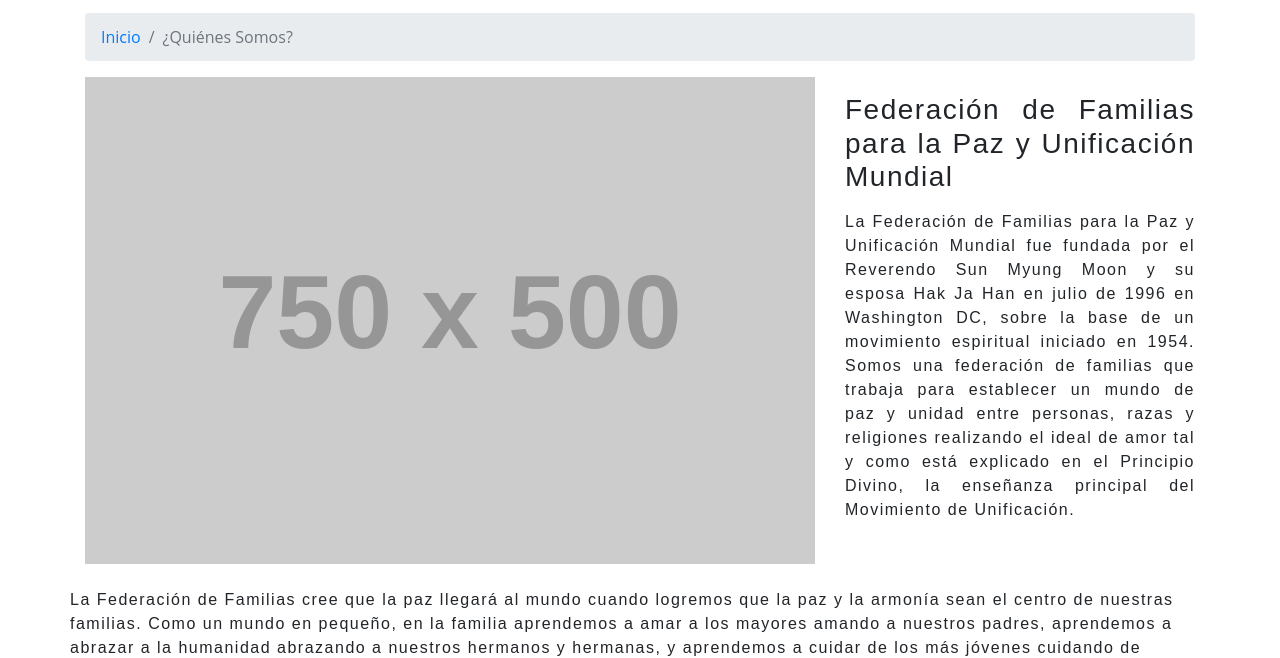
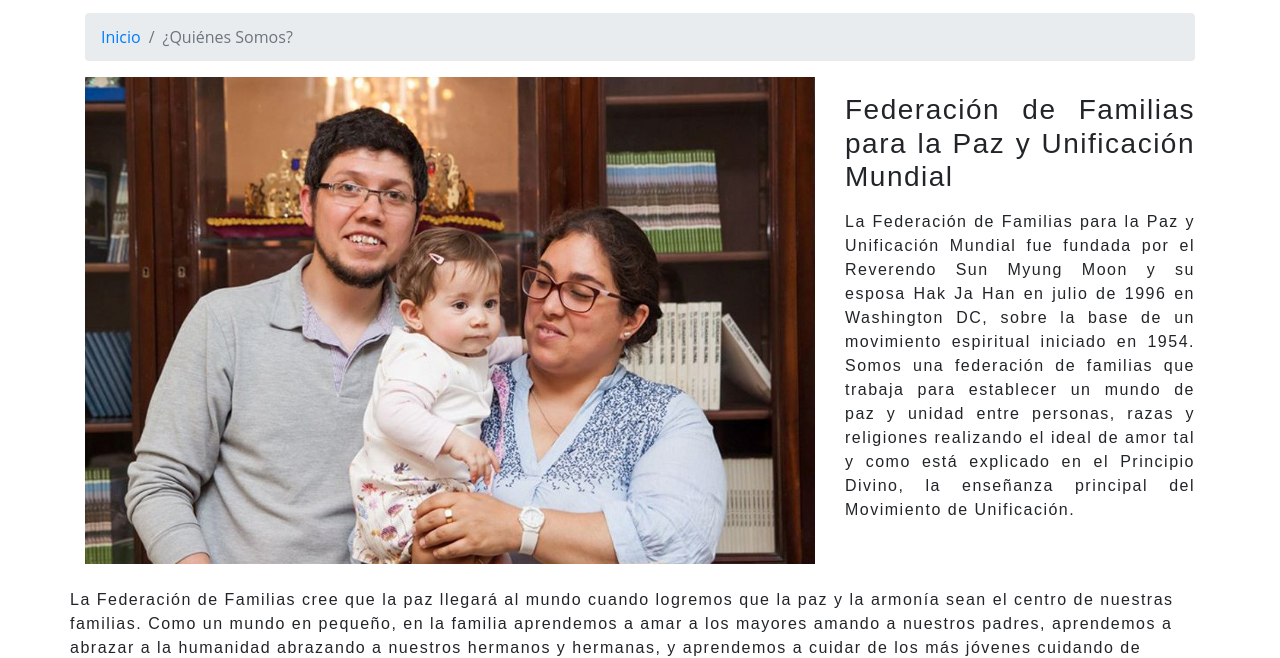
Before and after one commit to VM-FFPUM/federaciondefamilias-uruguay, a website: page about.html in a window 1280 px wide. Shown: the part 143-801 px from the top of the page. Drawn offline with Linux system fonts and the light colour scheme; placeholder pictures from the web are drawn by us; files whose address does not match are found by name.

Commit message:
Update about.html

```diff
--- a/about.html
+++ b/about.html
@@ -75,7 +75,7 @@
     <div class="row">
 
       <div class="col-md-8">
-        <img class="img-fluid" src="http://placehold.it/750x500" alt="">
+        <img class="img-fluid" src="img/pulido silva.jpg" alt="">
       </div>
 
       <div class="col-md-4">
```
